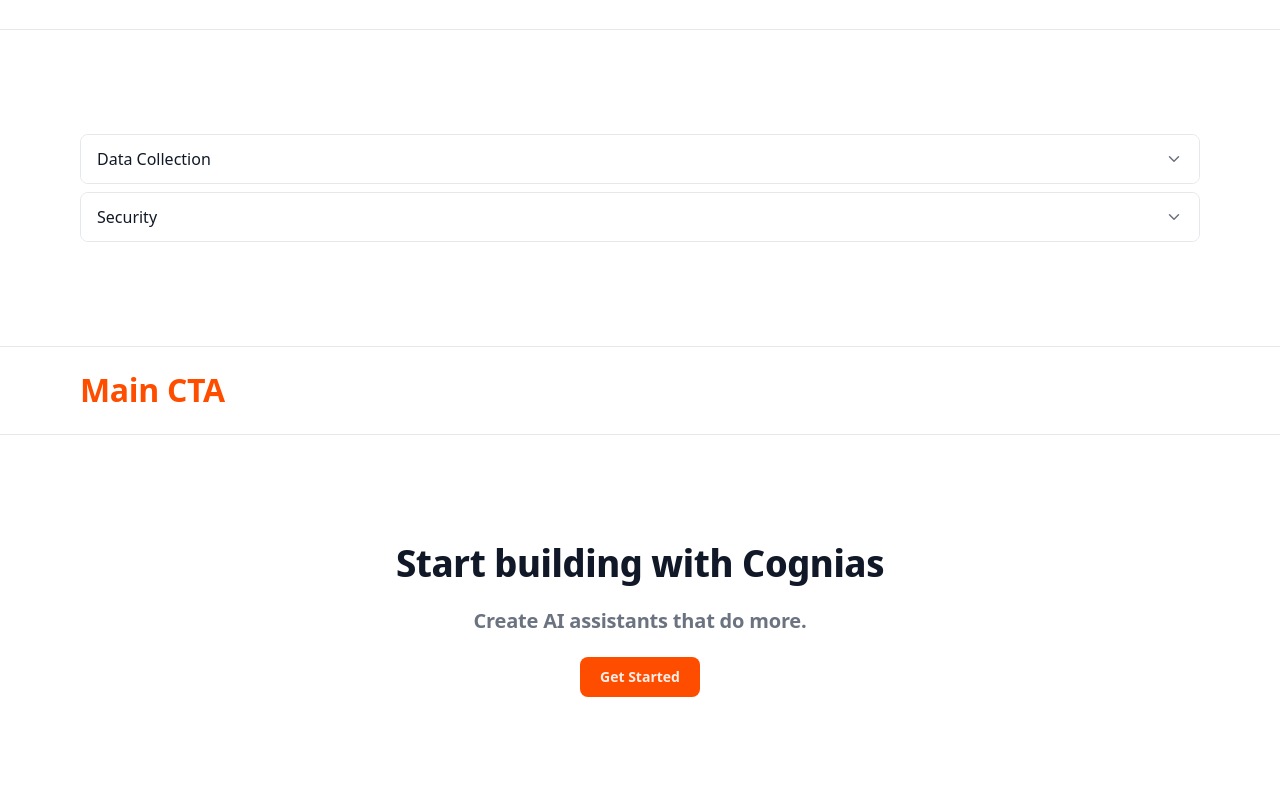
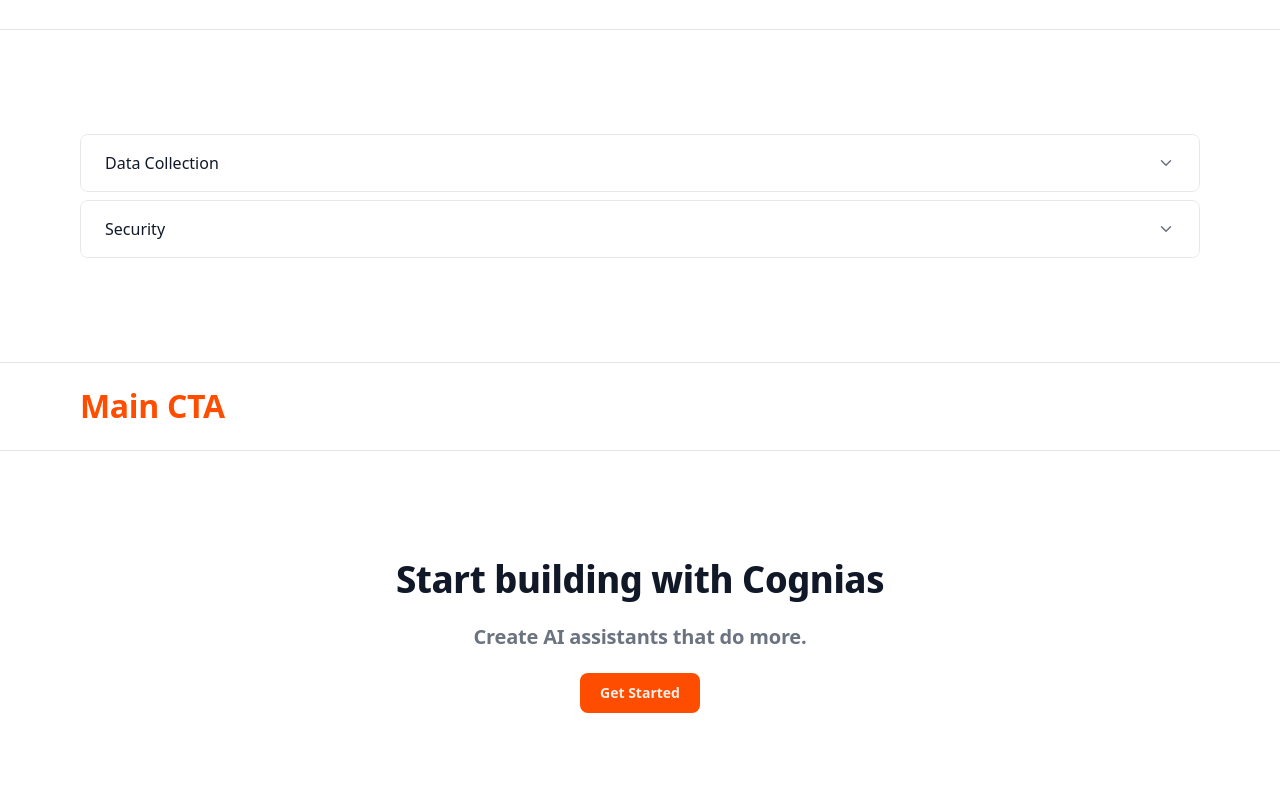
Before and after one commit to prandle/cognias-marketing, a React (Vite) app: page /components in a window 1280 px wide. Shown: the part 1182-1980 px from the top of the page. Built offline with nearby package versions, Linux system fonts and the light colour scheme.

Commit message:
accordion

```diff
--- a/src/components/ui/Accordion.tsx
+++ b/src/components/ui/Accordion.tsx
@@ -172,7 +172,7 @@ function AccordionTrigger({
       aria-controls={`content-${itemId}`}
       id={`trigger-${itemId}`}
       className={clsx(
-        "w-full flex items-center justify-between px-4 py-3 text-left font-medium transition",
+        "w-full flex items-center justify-between px-6 py-4 text-left font-lg transition",
         themeInverse
           ? "bg-white/5 hover:bg-white/10 text-white"
           : "bg-surface hover:bg-muted text-[var(--text)]",
@@ -217,13 +217,13 @@ function AccordionContent({
       role="region"
       aria-labelledby={`trigger-${itemId}`}
       className={clsx(
-        "px-4 overflow-hidden transition-all duration-300",
+        "px-6 overflow-hidden transition-all duration-300",
         isOpen ? "max-h-96 py-3" : "max-h-0"
       )}
     >
       <div
         className={clsx(
-          "text-sm",
+          "text-md",
           themeInverse ? "text-white/80" : "text-muted"
         )}
       >
--- a/src/version.json
+++ b/src/version.json
@@ -1,3 +1,3 @@
 {
-  "build": 142
+  "build": 143
 }
```
Also changed, not shown: 1 other file (tests, documents, lock files or other folders).
